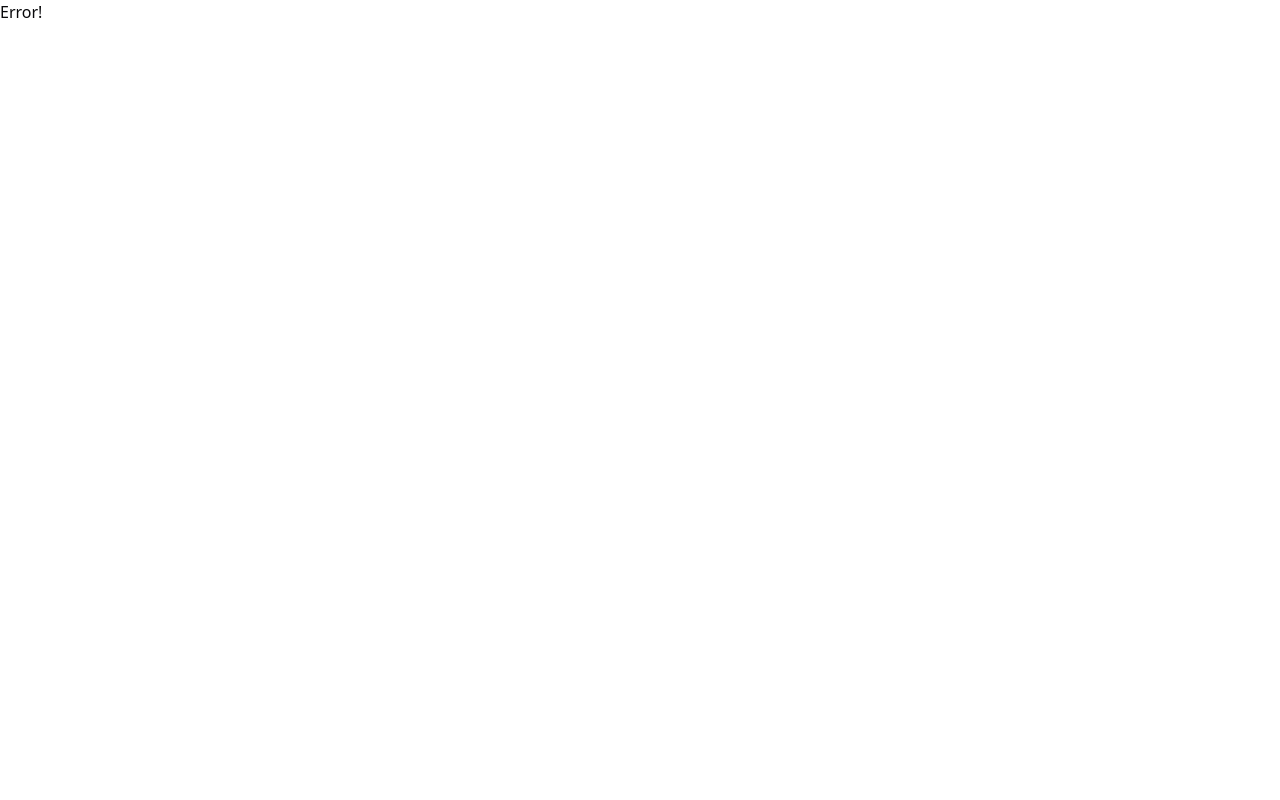
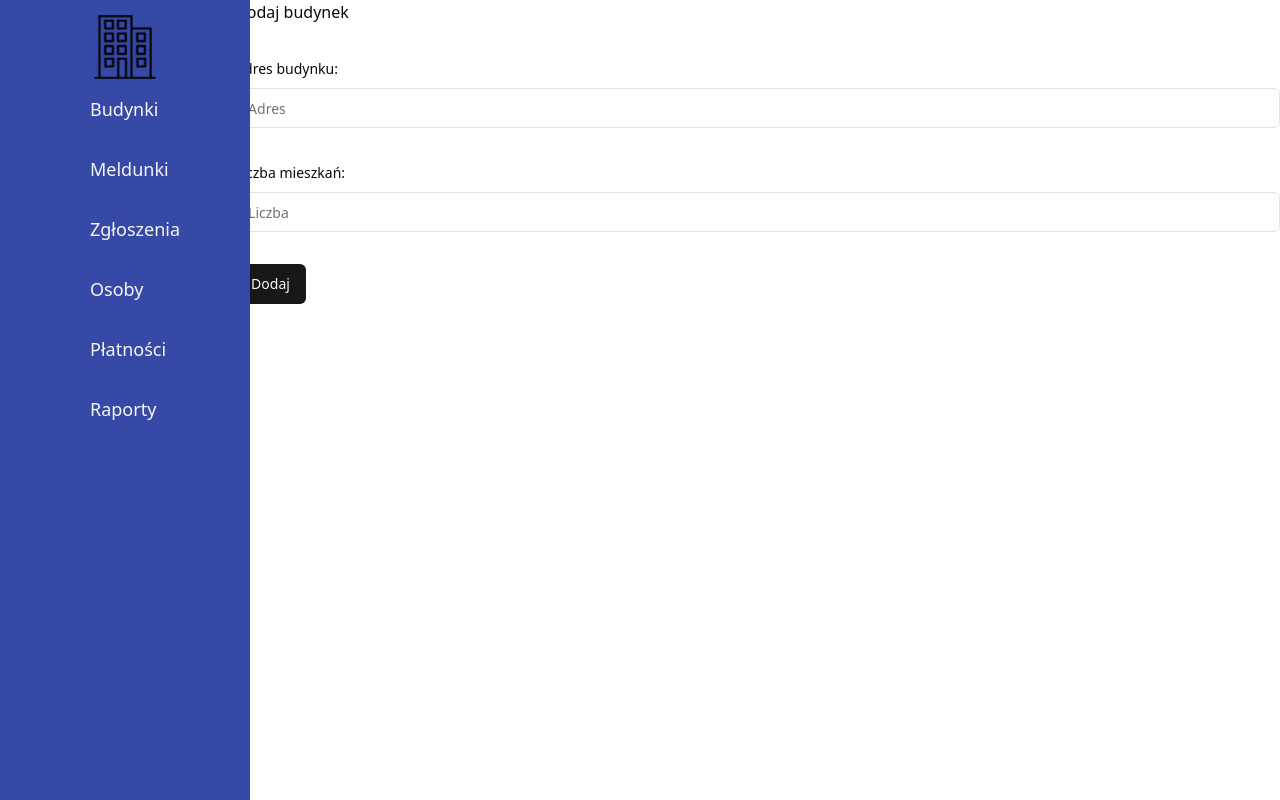
Before and after one commit to KamilGrzonka/2024_TAB_S13_GRZONKA, a React (Vite) app in the folder budynki-frontend/: page /budynki/nowy in a window 1280 px wide. Before the commit this address had no page. Built offline with nearby package versions, Linux system fonts and the light colour scheme.

Commit message:
Dodawanie budynku, kontroler osoby

```diff
--- a/budynki-frontend/src/App.tsx
+++ b/budynki-frontend/src/App.tsx
@@ -2,14 +2,22 @@ import { ReactQueryDevtools } from "@tanstack/react-query-devtools";
 import { QueryClient, QueryClientProvider } from "@tanstack/react-query";
 import { Outlet } from "react-router-dom";
 import Navbar from "./components/navBar/Navbar";
+import { Toaster } from "sonner";
 
 const queryClient = new QueryClient();
 
 export default function App() {
   return (
     <QueryClientProvider client={queryClient}>
-      <Navbar />
-      <Outlet />
+      <div className="flex">
+        <div className="w-[18rem]">
+          <Navbar />
+        </div>
+        <main className="w-full">
+          <Outlet />
+        </main>
+        <Toaster />
+      </div>
       <ReactQueryDevtools initialIsOpen={false} />
     </QueryClientProvider>
   );
--- a/budynki-frontend/src/components/BuildingLabel.tsx
+++ b/budynki-frontend/src/components/BuildingLabel.tsx
@@ -40,7 +40,7 @@ const BuildingLabel = ({ name, address, id }: BuildingLabelProps) => {
         </Typography>
       </div>
       <Button variant="contained" endIcon={<ArrowForwardIcon />}>
-        <Link to={{ pathname: `/${id}` }}>Szczegóły</Link>
+        <Link to={`${id}`}>Szczegóły</Link>
       </Button>
     </Paper>
   );
--- a/budynki-frontend/src/main.tsx
+++ b/budynki-frontend/src/main.tsx
@@ -12,6 +12,7 @@ import Persons from "./pages/Persons.tsx";
 import Payments from "./pages/Payments.tsx";
 import Reports from "./pages/Reports.tsx";
 import Buildings from "./pages/Buildings.tsx";
+import NewBuilding from "./pages/NewBuilding.tsx";
 
 const router = createBrowserRouter([
   {
@@ -26,6 +27,10 @@ const router = createBrowserRouter([
       {
         path: "budynki",
         element: <Buildings />,
+      },
+      {
+        path: "budynki/nowy",
+        element: <NewBuilding />
       },
       {
         path: "meldunki",
--- a/budynki-frontend/src/pages/Buildings.tsx
+++ b/budynki-frontend/src/pages/Buildings.tsx
@@ -3,6 +3,7 @@ import BuildingLabel from "../components/BuildingLabel";
 
 import { useQuery } from "@tanstack/react-query";
 import { LoaderCircle } from "lucide-react";
+import { Link } from "react-router-dom";
 
 interface BuildingData {
   numberBudynku: number;
@@ -36,7 +37,7 @@ const Buildings = () => {
       >
         <Typography variant="h3">{`Budynki`}</Typography>
         <Button sx={{ padding: 2 }} color="primary" variant="contained">
-          Dodaj budynek
+          <Link to="nowy">Dodaj budynek</Link>
         </Button>
       </Box>
       <Box
--- /dev/null
+++ b/budynki-frontend/src/pages/NewBuilding.tsx
@@ -0,0 +1,114 @@
+import { zodResolver } from "@hookform/resolvers/zod";
+import { useForm } from "react-hook-form";
+import { z } from "zod";
+
+import { Button } from "@/components/ui/button";
+import {
+  Form,
+  FormControl,
+  FormField,
+  FormItem,
+  FormLabel,
+  FormMessage,
+} from "@/components/ui/form";
+import { Input } from "@/components/ui/input";
+import { LoaderCircle } from "lucide-react";
+import { useState } from "react";
+import { toast } from "sonner";
+
+interface BuildingData {
+  numberBudynku: number;
+  adres: string;
+  liczbaMiejsc: number;
+}
+
+const formSchema = z.object({
+  adres: z.string().min(1).max(150),
+  liczba: z.coerce
+    .number({
+      invalid_type_error: "Wprowadź liczbę mieszkań",
+    })
+    .nonnegative({ message: "Wprowadź liczbę mieszkań" }),
+});
+
+export default function NewBuilding() {
+  const [isLoading, setLoading] = useState<boolean>(false);
+
+  const form = useForm<z.infer<typeof formSchema>>({
+    resolver: zodResolver(formSchema),
+    defaultValues: {
+      adres: "",
+    },
+  });
+
+  async function onSubmit(values: z.infer<typeof formSchema>) {
+    setLoading(true);
+    const newBuilding: BuildingData = await fetch(
+      "http://localhost:8080/api/budynki",
+      {
+        method: "POST",
+        headers: {
+          "Content-Type": "application/json; charset=UTF-8",
+        },
+        body: JSON.stringify({
+          adres: values.adres,
+          liczbaMiejsc: values.liczba,
+        }),
+      },
+    ).then((response) => response.json());
+    setLoading(false);
+    if (newBuilding.numberBudynku) {
+      toast(
+        <div>
+          <div>Numer budynku: {newBuilding.numberBudynku}</div>
+          <div>Adres budynku: {newBuilding.adres}</div>
+          <div>Liczba mieszkań: {newBuilding.liczbaMiejsc}</div>
+        </div>,
+      );
+    } else {
+      toast(<span className="text-red-700">Error!</span>);
+    }
+  }
+
+  return (
+    <Form {...form}>
+      <form onSubmit={form.handleSubmit(onSubmit)} className="space-y-8">
+        <div>Dodaj budynek</div>
+        <FormField
+          control={form.control}
+          name="adres"
+          render={({ field }) => (
+            <FormItem>
+              <FormLabel>Adres budynku:</FormLabel>
+              <FormControl>
+                <Input placeholder="Adres" {...field} />
+              </FormControl>
+              <FormMessage />
+            </FormItem>
+          )}
+        />
+        <FormField
+          control={form.control}
+          name="liczba"
+          render={({ field }) => (
+            <FormItem>
+              <FormLabel>Liczba mieszkań:</FormLabel>
+              <FormControl>
+                <Input type="number" placeholder="Liczba" {...field} />
+              </FormControl>
+              <FormMessage />
+            </FormItem>
+          )}
+        />
+        {isLoading ? (
+          <Button disabled>
+            <LoaderCircle className="mr-2 h-4 w-4 animate-spin" />
+            Dodaj
+          </Button>
+        ) : (
+          <Button type="submit">Dodaj</Button>
+        )}
+      </form>
+    </Form>
+  );
+}
```
Also changed, not shown: 2 other files (tests, documents, lock files or other folders).
